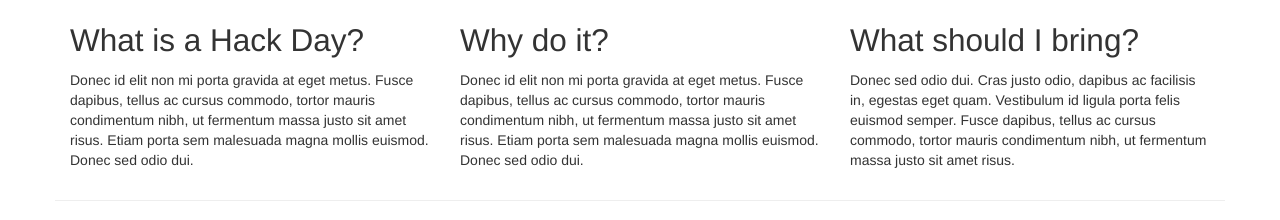
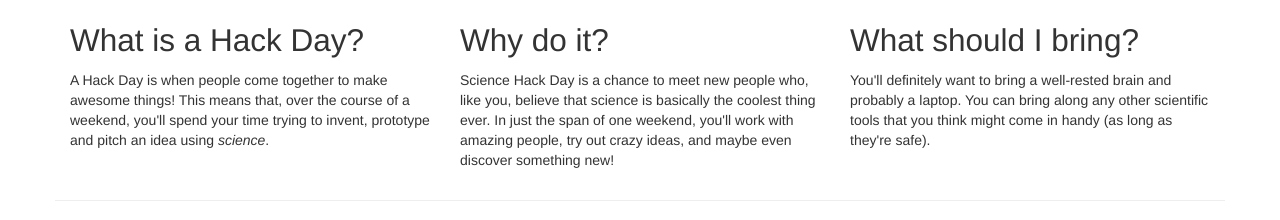
Before and after one commit to eddotman/science-hack-day-guelph, a plain HTML site: page shdg.htm in a window 1280 px wide. Shown: the part 1309-1529 px from the top of the page. Drawn offline with nearby package versions, Linux system fonts and the light colour scheme.

Commit message:
added text

```diff
--- a/shdg.htm
+++ b/shdg.htm
@@ -75,15 +75,15 @@
       <div class="row">
         <div class="col-small-span-4">
           <h2>What is a Hack Day?</h2>
-          <p>Donec id elit non mi porta gravida at eget metus. Fusce dapibus, tellus ac cursus commodo, tortor mauris condimentum nibh, ut fermentum massa justo sit amet risus. Etiam porta sem malesuada magna mollis euismod. Donec sed odio dui. </p>
+          <p>A Hack Day is when people come together to make awesome things! This means that, over the course of a weekend, you'll spend your time trying to invent, prototype and pitch an idea using <em>science</em>. </p>
         </div>
         <div class="col-small-span-4">
           <h2>Why do it?</h2>
-          <p>Donec id elit non mi porta gravida at eget metus. Fusce dapibus, tellus ac cursus commodo, tortor mauris condimentum nibh, ut fermentum massa justo sit amet risus. Etiam porta sem malesuada magna mollis euismod. Donec sed odio dui. </p>
+          <p>Science Hack Day is a chance to meet new people who, like you, believe that science is basically the coolest thing ever. In just the span of one weekend, you'll work with amazing people, try out crazy ideas, and maybe even discover something new!</p>
        </div>
         <div class="col-small-span-4">
           <h2>What should I bring?</h2>
-          <p>Donec sed odio dui. Cras justo odio, dapibus ac facilisis in, egestas eget quam. Vestibulum id ligula porta felis euismod semper. Fusce dapibus, tellus ac cursus commodo, tortor mauris condimentum nibh, ut fermentum massa justo sit amet risus.</p>
+          <p>You'll definitely want to bring a well-rested brain and probably a laptop. You can bring along any other scientific tools that you think might come in handy (as long as they're safe).</p>
         </div>
       </div>
 
```
